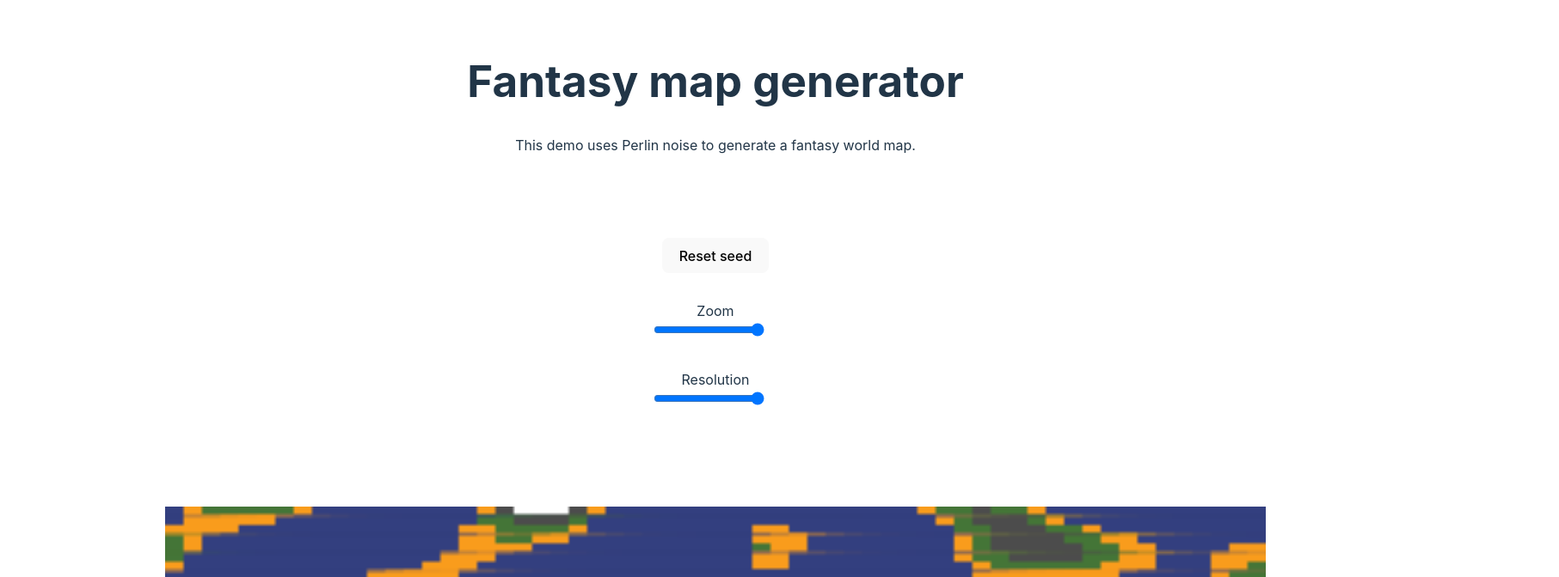
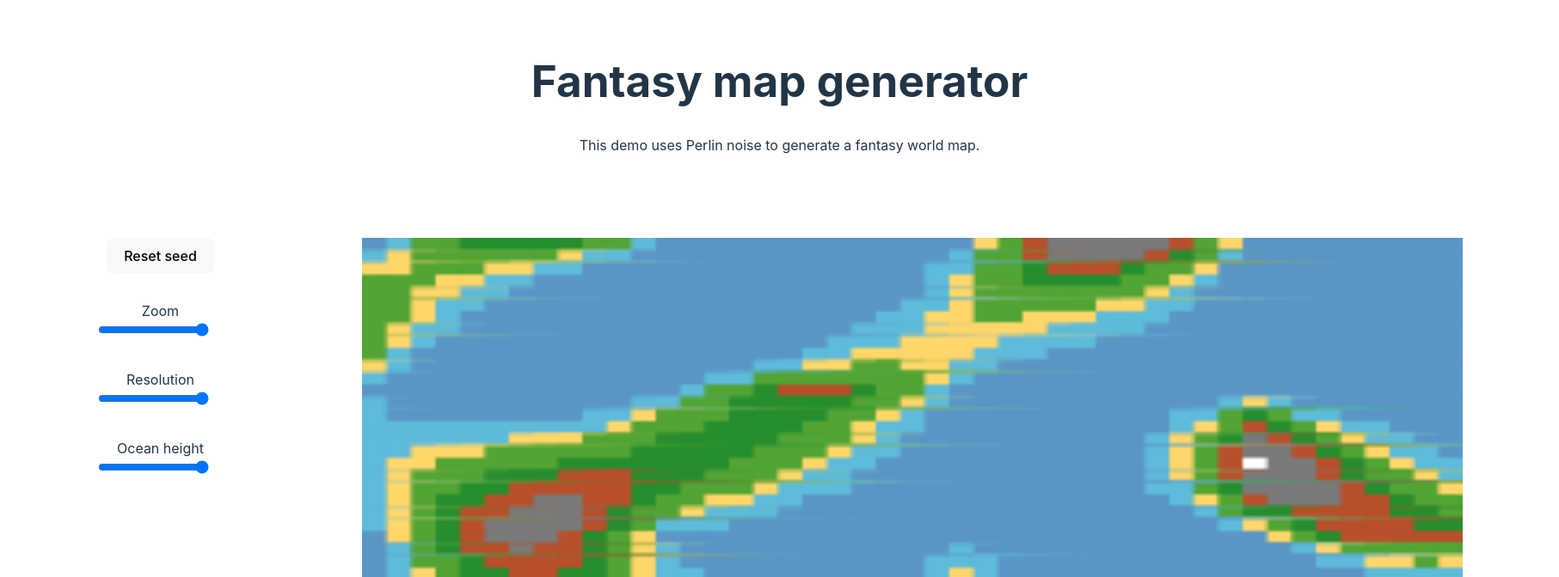
Before and after one commit to joeglDev/Map-maker, a React (Vite) app: page / in a window 1280 px wide. Shown: the top 672 px of the page at 86% size, 1813 px wide, since content can reach past the window. Built offline with nearby package versions, Linux system fonts and the light colour scheme.

Commit message:
ocean height modifier and new colours

```diff
--- a/src/components/Canvas.tsx
+++ b/src/components/Canvas.tsx
@@ -4,11 +4,12 @@ import { clearCanvas, drawPoint } from "../lib/canvasFunctions";
 interface CanvasProps {
     gridSize: number;
     canvasRef: MutableRefObject<HTMLCanvasElement | null>;
+    oceanHeight: number;
     resolution: number;
     seed: number;
 }
 
-export const Canvas = ({ canvasRef, seed, gridSize, resolution }: CanvasProps) => {
+export const Canvas = ({ canvasRef, seed, gridSize, oceanHeight, resolution }: CanvasProps) => {
     const num_pixels = gridSize / resolution;
 
     useEffect(() => {
@@ -19,11 +20,11 @@ export const Canvas = ({ canvasRef, seed, gridSize, resolution }: CanvasProps) =
 
             for (let y = 0; y < gridSize; y += num_pixels / gridSize) {
                 for (let x = 0; x < gridSize; x += num_pixels / gridSize) {
-                    drawPoint(x, y, ctx, seed, gridSize, resolution)
+                    drawPoint(x, y, ctx, seed, gridSize, resolution, oceanHeight)
                 }
             }
         }
-    }, [canvasRef, num_pixels, seed, gridSize, resolution]);
+    }, [canvasRef, num_pixels, seed, gridSize, resolution, oceanHeight]);
 
 
     return (
--- a/src/components/MapAndControls.tsx
+++ b/src/components/MapAndControls.tsx
@@ -4,14 +4,17 @@ import { Canvas } from "./Canvas";
 export const MapAndControls = () => {
     const canvasRef = useRef<HTMLCanvasElement | null>(null)
     const [seed, setSeed] = useState(Math.floor(Math.random() * 90000) + 10000);
-    const [gridSize, setGridSize] = useState(16);
-    const [resolution, setResolution] = useState(8);
+    const [gridSize, setGridSize] = useState(8);
+    const [resolution, setResolution] = useState(12);
+    const [oceanHeight, setOceanHeight] = useState(0);
 
     const onNewSeed = () => setSeed(Math.floor(Math.random() * 90000) + 10000);
 
     const onGridSizeChange = (e: ChangeEvent<HTMLInputElement>) => { setGridSize(parseInt(e.target.value)) };
 
     const onResolutionChange = (e: ChangeEvent<HTMLInputElement>) => { setResolution(parseInt(e.target.value)) };
+
+    const onOceanHeightChange = (e: ChangeEvent<HTMLInputElement>) => { setOceanHeight(parseInt(e.target.value)) };
 
     return (
         <div style={{ display: 'flex', flexDirection: 'row' }}>
@@ -23,18 +26,26 @@ export const MapAndControls = () => {
                 <div style={{ margin: '0 0 2rem 0' }}>
                     <label htmlFor='grid-size-slider'>Zoom</label>
                     <div style={{ margin: '0 1rem 0 0' }}>
-                        <input type="range" id="grid-size-slider" min="4" max="32" onChange={onGridSizeChange} />
+                        <input type="range" id="grid-size-slider" min={4} max={32} onChange={onGridSizeChange} />
                     </div>
                 </div>
 
                 <div style={{ margin: '0 0 2rem 0' }}>
                     <label htmlFor='resolution-slider'>Resolution</label>
                     <div style={{ margin: '0 1rem 0 0' }}>
-                        <input type="range" id="resolution-slider" min="4" max="16" onChange={onResolutionChange} />
+                        <input type="range" id="resolution-slider" min={4} max={12} onChange={onResolutionChange} />
                     </div>
                 </div>
-                <Canvas canvasRef={canvasRef} seed={seed} gridSize={gridSize} resolution={resolution} />
+
+                <div style={{ margin: '0 0 2rem 0' }}>
+                    <label htmlFor='ocean-height-slider'>Ocean height</label>
+                    <div style={{ margin: '0 1rem 0 0' }}>
+                        <input type="range" id="ocean-height-slider" min={-3} max={3} onChange={onOceanHeightChange} />
+                    </div>
+                </div>
             </div>
+
+            <Canvas canvasRef={canvasRef} seed={seed} gridSize={gridSize} resolution={resolution} oceanHeight={oceanHeight} />
         </div>
     )
 };
--- a/src/constants/canvas.constants.ts
+++ b/src/constants/canvas.constants.ts
@@ -2,9 +2,12 @@ export const CANVAS_WIDTH = 640;
 export const CANVAS_HEIGHT = 320;
 
 export const COLOURS = {
-    oceanBlue: '#333f7f',
-    beachYellow: '#f99c1c',
-    greenJungle: '#447537',
-    greyMountain: '#4c4c4c',
+    oceanBlue: '#5a96c6',
+    oceanLightBlue: '#5ebbd9',
+    beachYellow: '#ffd669',
+    greenJungle: '#268e2e',
+    greenPlains: '#52a434',
+    brownBadlands: '#b9502b',
+    greyMountain: '#797979',
     whiteSnow: '#ffffff',
 };
--- a/src/lib/canvasFunctions.ts
+++ b/src/lib/canvasFunctions.ts
@@ -1,25 +1,34 @@
 import { CANVAS_HEIGHT, CANVAS_WIDTH, COLOURS } from "../constants/canvas.constants";
 import { getPerlinNoise } from "./perlinNoise";
 
-const getFillStyle = (v: number): string => {
+const getFillStyle = (v: number, oceanHeight: number): string => {
+    const modifiedV = v - oceanHeight;
     switch (true) {
-        case v < 1:
+        case modifiedV < 0.05:
             return COLOURS.oceanBlue;
-        case v < 2:
+        case modifiedV >= 0.05 && modifiedV < 1:
+            return COLOURS.oceanLightBlue;
+        case modifiedV >= 1 && modifiedV < 1.5:
             return COLOURS.beachYellow;
-        case v < 3:
-            return COLOURS.greenJungle
-        case v < 4:
-            return COLOURS.greyMountain
+        case modifiedV >= 1.5 && modifiedV < 2.5:
+            return COLOURS.greenPlains;
+        case modifiedV >= 2.5 && modifiedV < 3:
+            return COLOURS.greenJungle;
+        case modifiedV >= 3 && modifiedV < 3.5:
+            return COLOURS.brownBadlands;
+        case modifiedV >= 3.5 && modifiedV < 4.5:
+            return COLOURS.greyMountain;
+        case modifiedV >= 4.5:
+            return COLOURS.whiteSnow;
         default:
             return COLOURS.whiteSnow;
     }
 };
 
-export const drawPoint = (x: number, y: number, ctx: CanvasRenderingContext2D, seed: number, gridSize: number, resolution: number) => {
+export const drawPoint = (x: number, y: number, ctx: CanvasRenderingContext2D, seed: number, gridSize: number, resolution: number, oceanHeight: number) => {
     const pixel_size = CANVAS_WIDTH / resolution;
     const v = getPerlinNoise(x, y, seed);
-    ctx.fillStyle = getFillStyle(v);
+    ctx.fillStyle = getFillStyle(v, oceanHeight);
     ctx.fillRect(
         x / gridSize * CANVAS_WIDTH,
         y / gridSize * CANVAS_HEIGHT,
```
